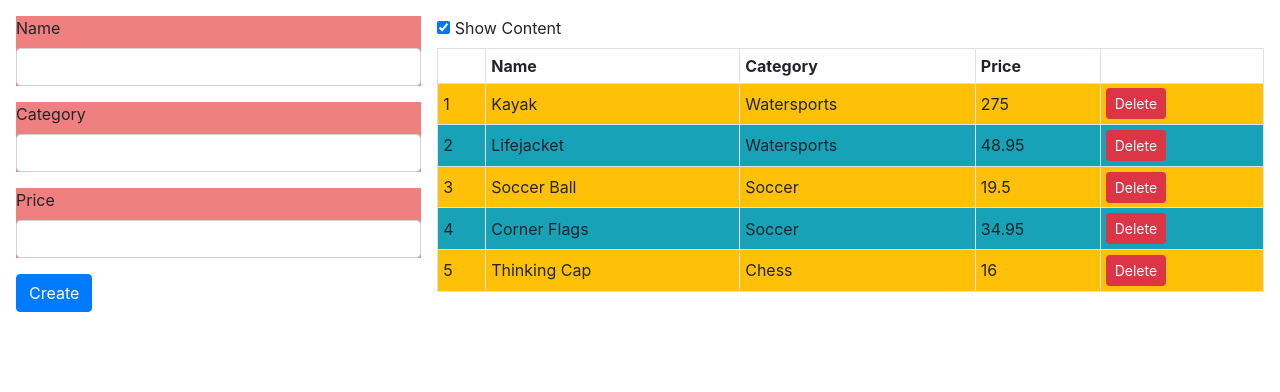
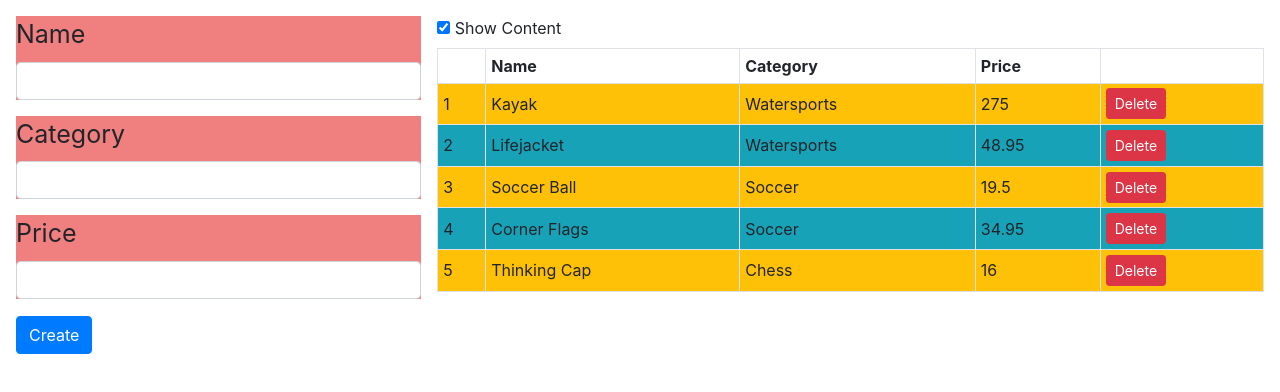
Before and after one commit to rene-copaga/example, an Angular app: page / in a window 1280 px wide. In both pictures the pointer is over the element 218 px from the left and 164 px from the top of the page. Shown: the top 392 px of the page. Built offline with nearby package versions, Linux system fonts and the light colour scheme.

Commit message:
Selecting the Host Element

```diff
--- a/src/app/productForm.component.css
+++ b/src/app/productForm.component.css
@@ -1,3 +1,6 @@
 div {
     background-color: lightcoral;
 }
+:host:hover {
+    font-size: 25px;
+}
```
